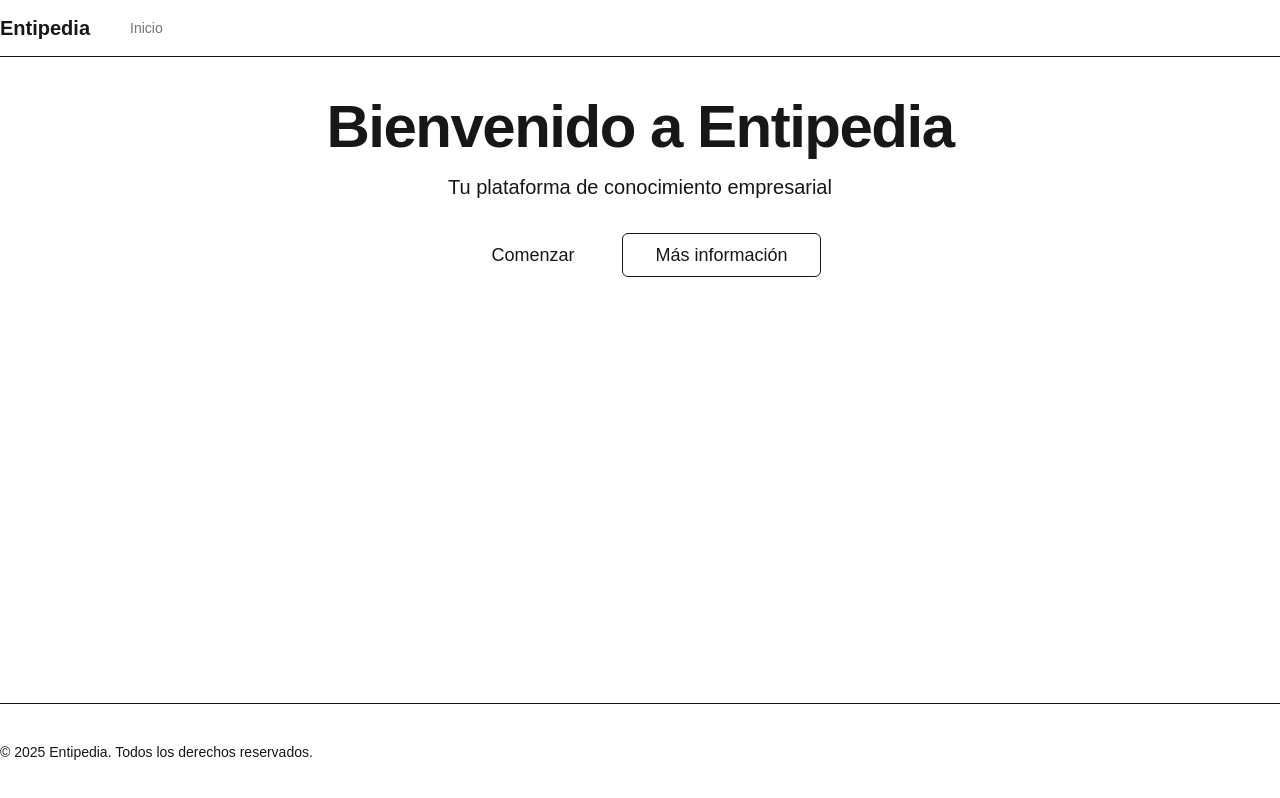
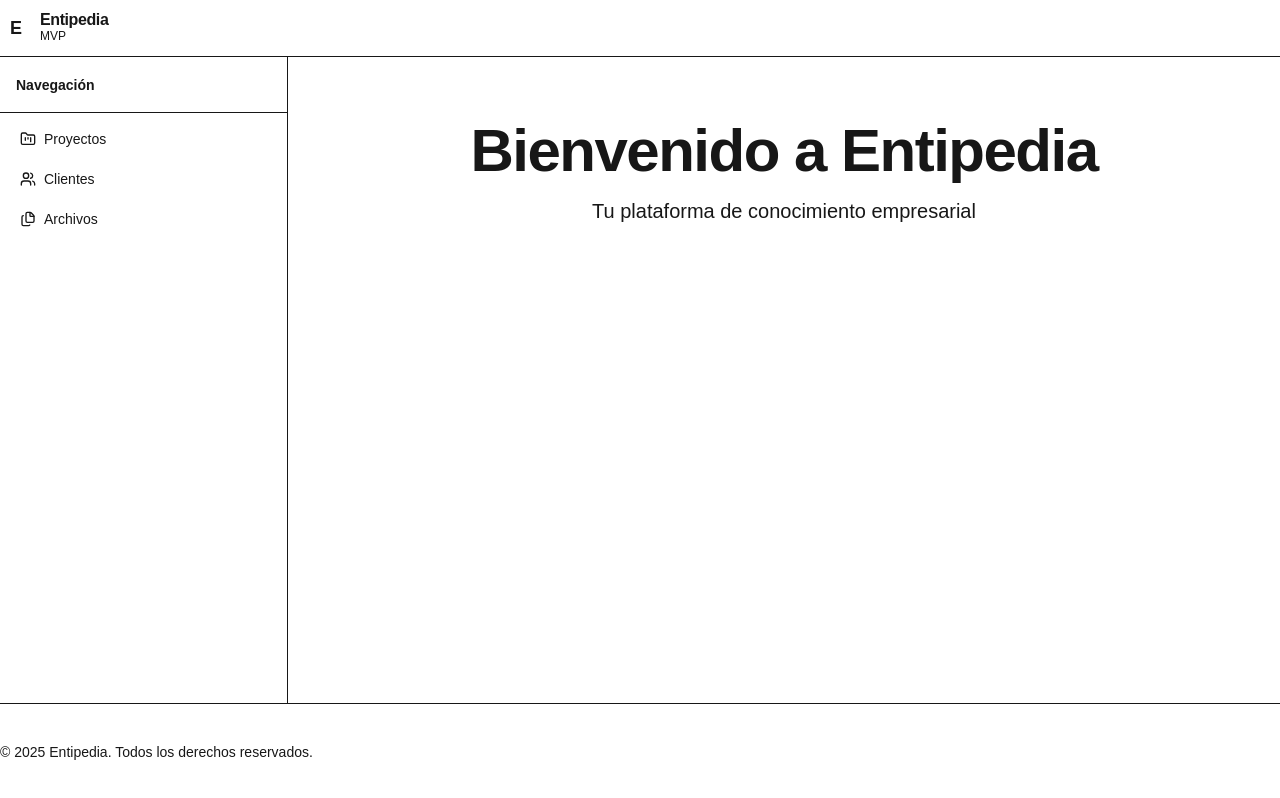
Before and after one commit to raudomoquete/Entipedia-MVP, a Next.js app in the folder ui/: page / in a window 1280 px wide. Built offline with nearby package versions, Linux system fonts and the light colour scheme; no server answers.

Commit message:
feat(ui): add main layout with sidebar navigation for projects, clients and files

```diff
--- /dev/null
+++ b/ui/app/clients/page.tsx
@@ -0,0 +1,10 @@
+export default function ClientsPage() {
+  return (
+    <div className="space-y-4">
+      <h1 className="text-2xl font-semibold tracking-tight">Clientes</h1>
+      <p className="text-muted-foreground">
+        Aquí podrás gestionar los clientes relacionados con tus proyectos.
+      </p>
+    </div>
+  );
+}
--- /dev/null
+++ b/ui/app/files/page.tsx
@@ -0,0 +1,10 @@
+export default function FilesPage() {
+  return (
+    <div className="space-y-4">
+      <h1 className="text-2xl font-semibold tracking-tight">Archivos</h1>
+      <p className="text-muted-foreground">
+        Aquí podrás centralizar y gestionar la documentación de tus proyectos.
+      </p>
+    </div>
+  );
+}
--- a/ui/app/layout.tsx
+++ b/ui/app/layout.tsx
@@ -2,6 +2,7 @@ import type { Metadata } from 'next';
 import { Geist, Geist_Mono } from 'next/font/google';
 import './globals.css';
 import { Providers } from './providers';
+import { MainLayout } from '@/components/layout/main-layout';
 
 const geistSans = Geist({
   variable: '--font-geist-sans',
@@ -28,7 +29,9 @@ export default function RootLayout({
       <body
         className={`${geistSans.variable} ${geistMono.variable} antialiased`}
       >
-        <Providers>{children}</Providers>
+        <Providers>
+          <MainLayout>{children}</MainLayout>
+        </Providers>
       </body>
     </html>
   );
--- a/ui/app/page.tsx
+++ b/ui/app/page.tsx
@@ -1,11 +1,6 @@
-import { MainLayout } from '@/components/layout/main-layout';
-import { Button } from '@/components/ui/button';
-
 export default function HomePage() {
   return (
-    <MainLayout>
-      <div className="container mx-auto py-10">
-        <div className="flex flex-col items-center justify-center space-y-8">
+    <div className="flex flex-col items-center justify-center space-y-8 py-10">
       <div className="space-y-4 text-center">
         <h1 className="text-4xl font-bold tracking-tight sm:text-6xl">
           Bienvenido a Entipedia
@@ -14,17 +9,6 @@ export default function HomePage() {
           Tu plataforma de conocimiento empresarial
         </p>
       </div>
-
-          <div className="flex gap-4">
-            <Button variant="primary" size="lg">
-              Comenzar
-            </Button>
-            <Button variant="outline" size="lg">
-              Más información
-            </Button>
     </div>
-        </div>
-      </div>
-    </MainLayout>
   );
 }
--- /dev/null
+++ b/ui/app/projects/page.tsx
@@ -0,0 +1,10 @@
+export default function ProjectsPage() {
+  return (
+    <div className="space-y-4">
+      <h1 className="text-2xl font-semibold tracking-tight">Proyectos</h1>
+      <p className="text-muted-foreground">
+        Aquí podrás gestionar los proyectos de tus clientes.
+      </p>
+    </div>
+  );
+}
--- a/ui/components/layout/header.tsx
+++ b/ui/components/layout/header.tsx
@@ -1,20 +1,25 @@
 import Link from 'next/link';
-import { APP_CONFIG } from '@/lib/constants';
+import Image from 'next/image';
+import { APP_CONFIG, ROUTES } from '@/lib/constants';
 
 export function Header() {
   return (
     <header className="sticky top-0 z-50 w-full border-b bg-background/95 backdrop-blur supports-[backdrop-filter]:bg-background/60">
-      <div className="container flex h-14 items-center">
-        <div className="mr-4 flex">
-          <Link href="/" className="mr-6 flex items-center space-x-2">
-            <span className="font-bold text-xl">{APP_CONFIG.name}</span>
+      <div className="container flex h-14 items-center justify-between">
+        <div className="flex items-center gap-2">
+          <Link href={ROUTES.home} className="flex items-center gap-2">
+            {/* TODO: Reemplazar por logo oficial de Entipedia cuando esté disponible */}
+            <div className="flex h-8 w-8 items-center justify-center rounded-md bg-primary text-primary-foreground">
+              <span className="text-lg font-bold">E</span>
+            </div>
+            <div className="flex flex-col leading-none">
+              <span className="font-semibold tracking-tight">
+                {APP_CONFIG.name}
+              </span>
+              <span className="text-xs text-muted-foreground">MVP</span>
+            </div>
           </Link>
         </div>
-        <nav className="flex items-center space-x-6 text-sm font-medium">
-          <Link href="/" className="transition-colors hover:text-foreground/80 text-foreground/60">
-            Inicio
-          </Link>
-        </nav>
       </div>
     </header>
   );
--- a/ui/components/layout/main-layout.tsx
+++ b/ui/components/layout/main-layout.tsx
@@ -1,5 +1,6 @@
 import { Header } from './header';
 import { Footer } from './footer';
+import { Sidebar } from './sidebar';
 
 interface MainLayoutProps {
   children: React.ReactNode;
@@ -7,9 +8,14 @@ interface MainLayoutProps {
 
 export function MainLayout({ children }: MainLayoutProps) {
   return (
-    <div className="flex min-h-screen flex-col">
+    <div className="flex min-h-screen flex-col bg-background">
       <Header />
-      <main className="flex-1">{children}</main>
+      <div className="flex flex-1">
+        <Sidebar />
+        <main className="flex-1">
+          <div className="container py-6">{children}</div>
+        </main>
+      </div>
       <Footer />
     </div>
   );
--- /dev/null
+++ b/ui/components/layout/sidebar.tsx
@@ -0,0 +1,60 @@
+import Link from 'next/link';
+import { usePathname } from 'next/navigation';
+import { cn } from '@/lib/cn';
+import { FolderKanban, Users, Files } from 'lucide-react';
+import { ROUTES } from '@/lib/constants';
+
+const navItems = [
+  {
+    label: 'Proyectos',
+    href: ROUTES.projects,
+    icon: FolderKanban,
+  },
+  {
+    label: 'Clientes',
+    href: ROUTES.clients,
+    icon: Users,
+  },
+  {
+    label: 'Archivos',
+    href: ROUTES.files,
+    icon: Files,
+  },
+];
+
+export function Sidebar() {
+  const pathname = usePathname();
+
+  return (
+    <aside className="hidden border-r bg-muted/40 md:block md:w-64 lg:w-72">
+      <div className="flex h-14 items-center border-b px-4">
+        <span className="text-sm font-semibold text-muted-foreground">
+          Navegación
+        </span>
+      </div>
+      <nav className="flex flex-col gap-1 p-2">
+        {navItems.map((item) => {
+          const Icon = item.icon;
+          const isActive = pathname === item.href;
+
+          return (
+            <Link
+              key={item.href}
+              href={item.href}
+              className={cn(
+                'flex items-center gap-2 rounded-md px-3 py-2 text-sm font-medium transition-colors',
+                'hover:bg-accent hover:text-accent-foreground',
+                isActive
+                  ? 'bg-accent text-accent-foreground'
+                  : 'text-muted-foreground'
+              )}
+            >
+              <Icon className="h-4 w-4" />
+              <span>{item.label}</span>
+            </Link>
+          );
+        })}
+      </nav>
+    </aside>
+  );
+}
--- a/ui/lib/constants.ts
+++ b/ui/lib/constants.ts
@@ -28,5 +28,7 @@ export const STORAGE_KEYS = {
  */
 export const ROUTES = {
   home: '/',
-  // Add more routes as needed
+  projects: '/projects',
+  clients: '/clients',
+  files: '/files',
 } as const;
```
Lines whose indentation alone changed are shown as unchanged.
